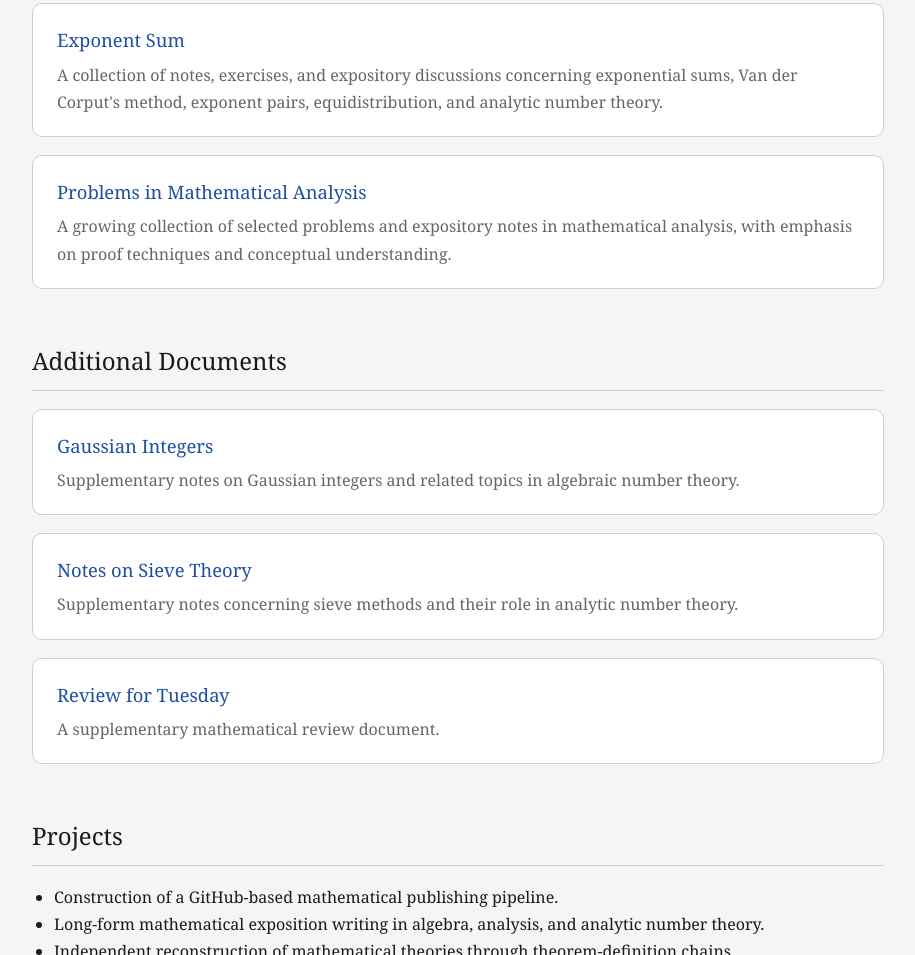
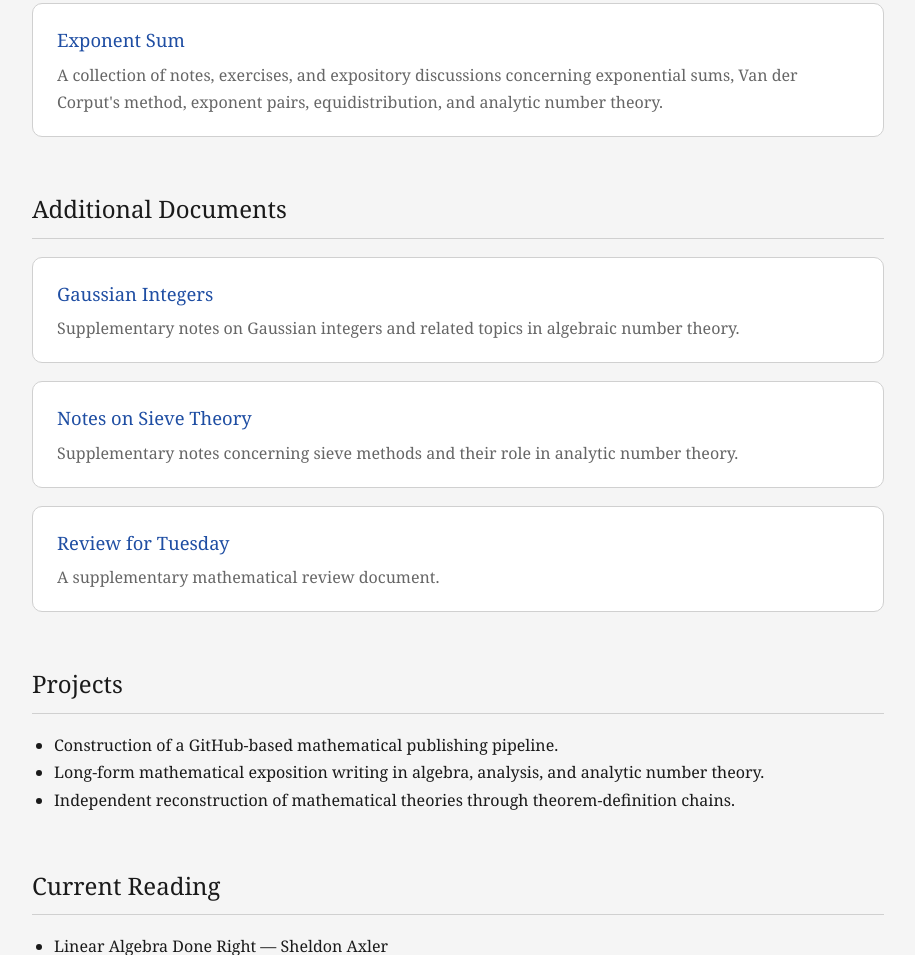
Before and after one commit to Evaristesgun/Evaristesgun.github.io, a plain HTML site: page index.html in a window 1280 px wide. Shown: the part 784-1739 px from the top of the page, without its empty margins (182-1097 px from the left). Drawn offline with Linux system fonts and the light colour scheme.

Commit message:
Remove mathematical analysis project from homepage
Remove the retired project card, description, and PDF link.

```diff
--- a/index.html
+++ b/index.html
@@ -201,19 +201,6 @@
                 </div>
             </div>
 
-            <div class="card">
-                <div class="project-title">
-                    <a href="https://evaristesgun.github.io/Math.Notes.et.Problems/Problems_in_Mathematical_Analysis/main.pdf">
-                        Problems in Mathematical Analysis
-                    </a>
-                </div>
-
-                <div class="project-description">
-                    A growing collection of selected problems and expository notes
-                    in mathematical analysis, with emphasis on proof techniques
-                    and conceptual understanding.
-                </div>
-            </div>
         </section>
 
         <section id="additional-documents">
```
